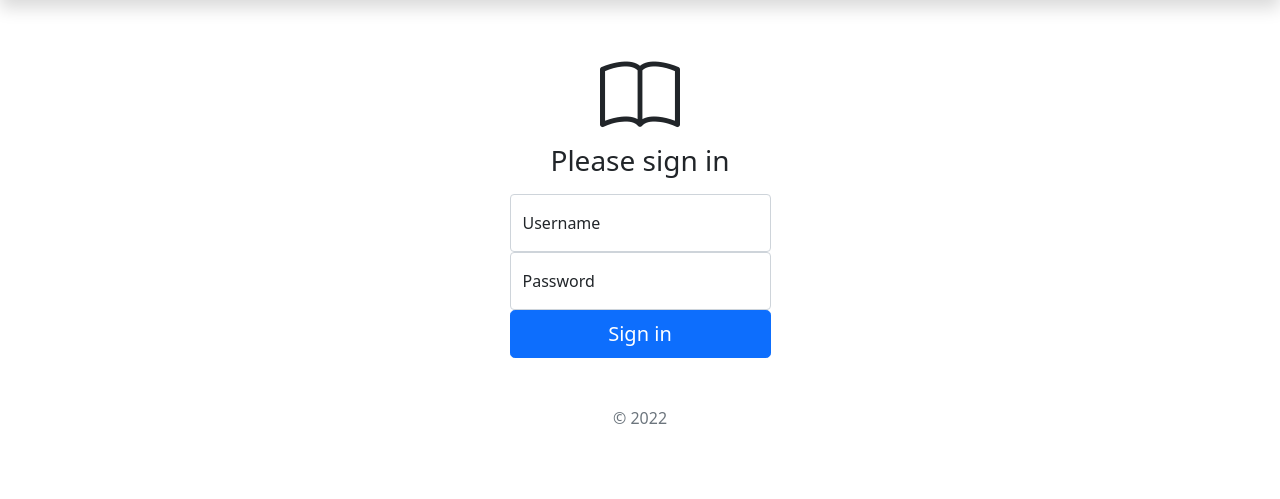
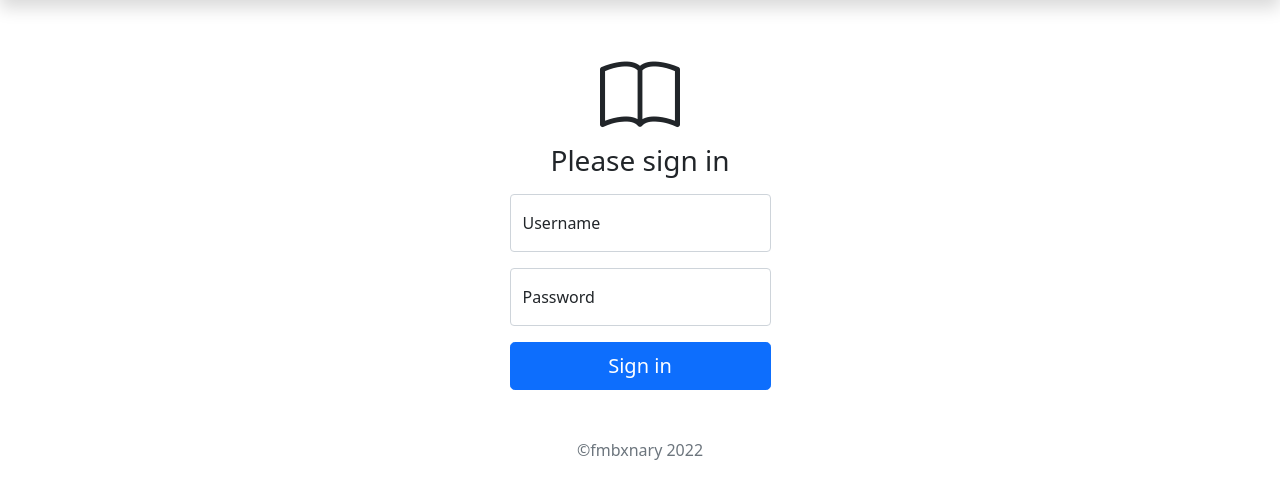
Before and after one commit to fmbxnary/flask-bookcase, a Flask app: page /auth/login in a window 1280 px wide. Shown: the part 64-563 px from the top of the page. Run offline with Flask 2, Linux system fonts and the light colour scheme.

Commit message:
Update login.html
Added some space between inputs

```diff
--- a/bookcase/templates/auth/login.html
+++ b/bookcase/templates/auth/login.html
@@ -12,19 +12,19 @@
                 <i class="display-1 bi bi-book "></i>
                 <h1 class="h3 mb-3 fw-normal">Please sign in</h1>
 
-                <div class="form-floating">
+                <div class="form-floating mb-3">
                     <input type="text" class="form-control" name="username" id="floatingInput"
                         placeholder="name@example.com">
                     <label for="floatingInput">Username</label>
                 </div>
-                <div class="form-floating">
+                <div class="form-floating mb-3">
                     <input type="password" class="form-control" name="password" id="floatingPassword"
                         placeholder="Password">
                     <label for="floatingPassword">Password</label>
                 </div>
 
                 <button class="w-100 btn btn-lg btn-primary" type="submit">Sign in</button>
-                <p class="mt-5 mb-3 text-muted">&copy; 2022</p>
+                <p class="mt-5 mb-3 text-muted">&copy;fmbxnary 2022</p>
             </form>
         </div>
     </div>
```
